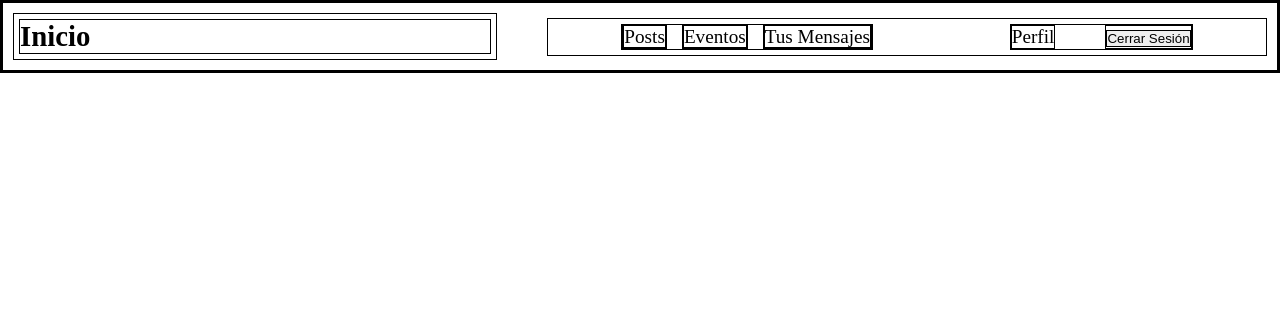
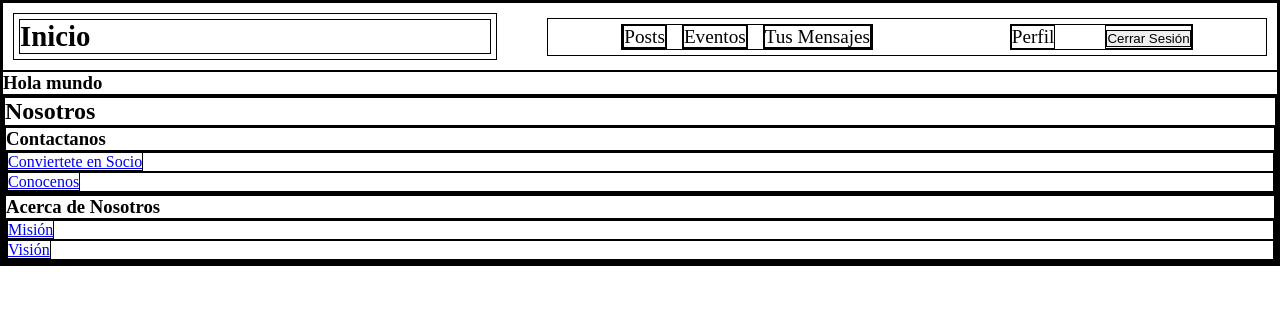
Before and after one commit to Bl3x4r/VIIIGames, a Flask app: page /inicio in a window 1280 px wide. Shown: the top 331 px of the page. Run offline with Flask 3, Linux system fonts and the light colour scheme.

Commit message:
Cambios en inicio

```diff
--- a/app_flask/templates/inicio.html
+++ b/app_flask/templates/inicio.html
@@ -6,7 +6,7 @@
     <title>Inicio</title>
     <link rel="stylesheet" href="{{url_for('static', filename='css/inicio.css')}}">
 </head>
-<nav>
+<nav nav-hdr>
     <div class="cont_izq">
         <h1>Inicio</h1>
     </div>
@@ -26,5 +26,26 @@
 </nav>
 <body>
 
+    <h3>Hola mundo</h3>
 </body>
+<footer>
+    <div class="cont cont-footer">
+        <h2>Nosotros</h2>
+        <div class="cont cont-nav-btm-izq">
+            <h3>Contactanos</h3>
+            <ul>
+                <li><a href="#">Conviertete en Socio</a></li>
+                <li><a href="#">Conocenos</a></li>
+            </ul>
+        </div>
+        <div class="cont cont-nav-btm-der">
+            <h3>Acerca de Nosotros</h3>
+            <ul>
+                <li><a href="#">Misión</a></li>
+                <li><a href="#">Visión</a></li>
+            </ul>
+        </div>
+    </div>
+
+</footer>
 </html>
```
